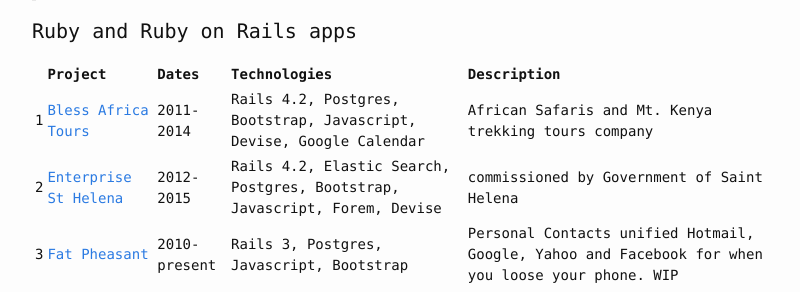
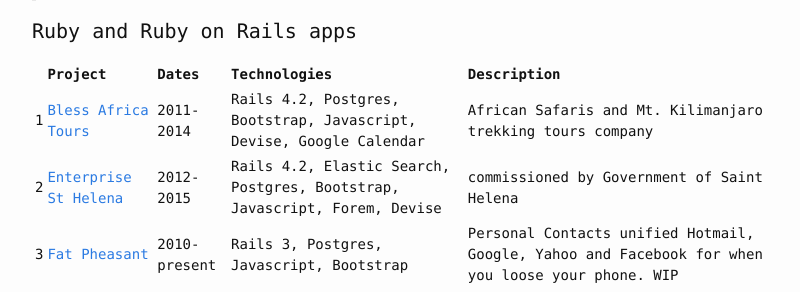
Before and after one commit to theCrab/theCrab, a Jekyll site: the page built from about.md, in a window 1280 px wide and 900 px high, scrolled down 1402 px. Shown: the part 158-450 px from the top of the window, without its empty margins (238-1038 px from the left). Built offline with Jekyll 4.4.1, drawn with Linux system fonts in a browser that asks for light colours.

```diff
--- a/about.md
+++ b/about.md
@@ -67,7 +67,7 @@ I founded the **iLinkoln Digital Meetup Group** in Lincoln. And organised the fi
 
 |  | Project | Dates | Technologies | Description |
 |:- |:------- |:----- |:------------ |:----------- |
-| 1 | [Bless Africa Tours](http://bats.herokuapp.com/) | 2011-2014 | Rails 4.2, Postgres, Bootstrap, Javascript, Devise, Google Calendar | African Safaris and Mt. Kenya trekking tours company |
+| 1 | [Bless Africa Tours](http://bats.herokuapp.com/) | 2011-2014 | Rails 4.2, Postgres, Bootstrap, Javascript, Devise, Google Calendar | African Safaris and Mt. Kilimanjaro trekking tours company |
 | 2 | [Enterprise St Helena](http://esthelena.herokuapp.com/) | 2012-2015 | Rails 4.2, Elastic Search, Postgres, Bootstrap, Javascript, Forem, Devise | commissioned by Government of Saint Helena |
 | 3 | [Fat Pheasant](http://fatpheasant.herokuapp.com/) | 2010-present | Rails 3, Postgres, Javascript, Bootstrap | Personal Contacts unified Hotmail, Google, Yahoo and Facebook for when you loose your phone. WIP |
 | 4 | [Lincs Piper](http://lincspiper.co.uk/) | 2009-present | Rails 4, JQuery + Vanilla Javascript, Vanilla CSS | directory like Gumtree. Unfinished personal quest. |
```
